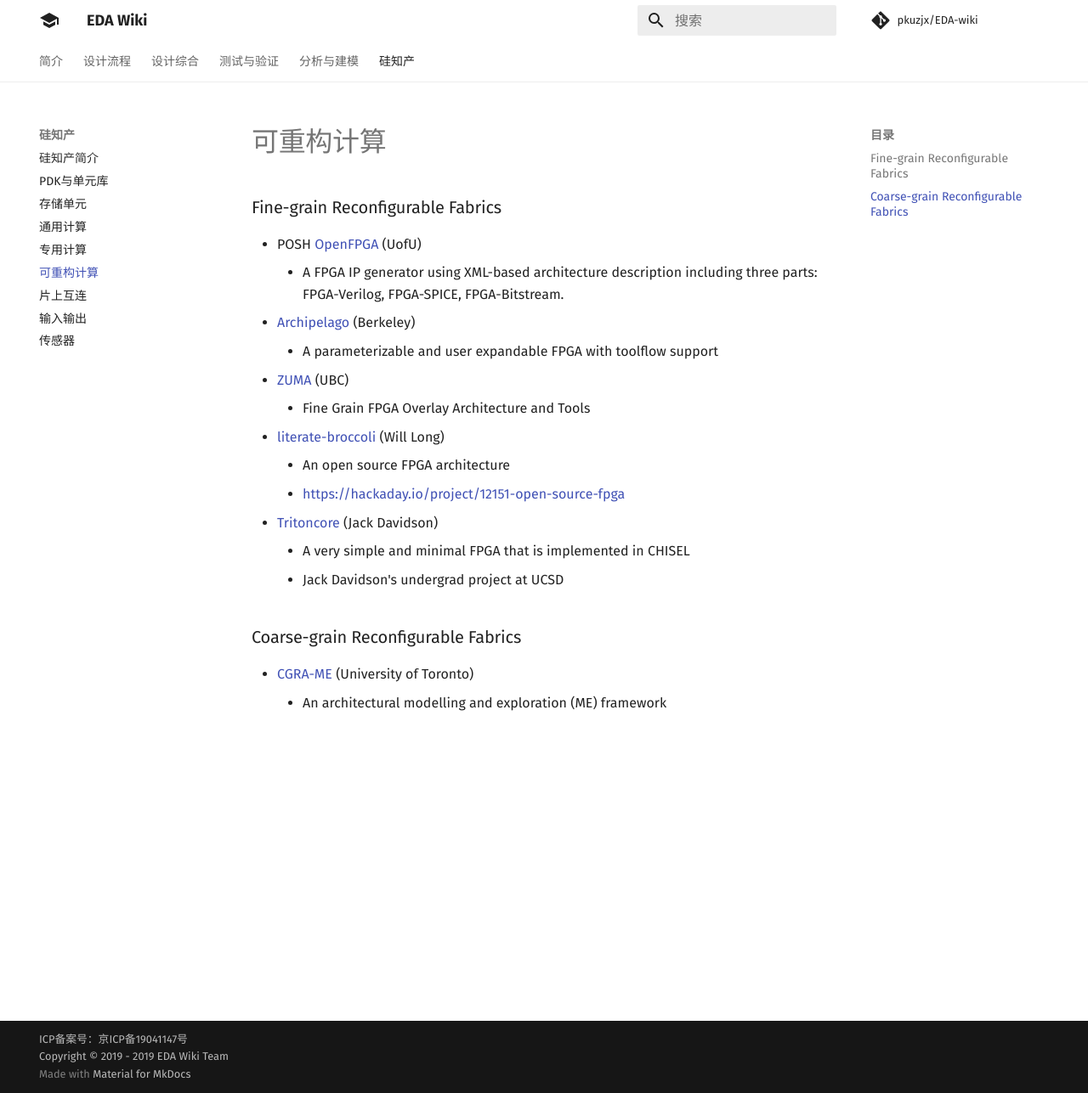
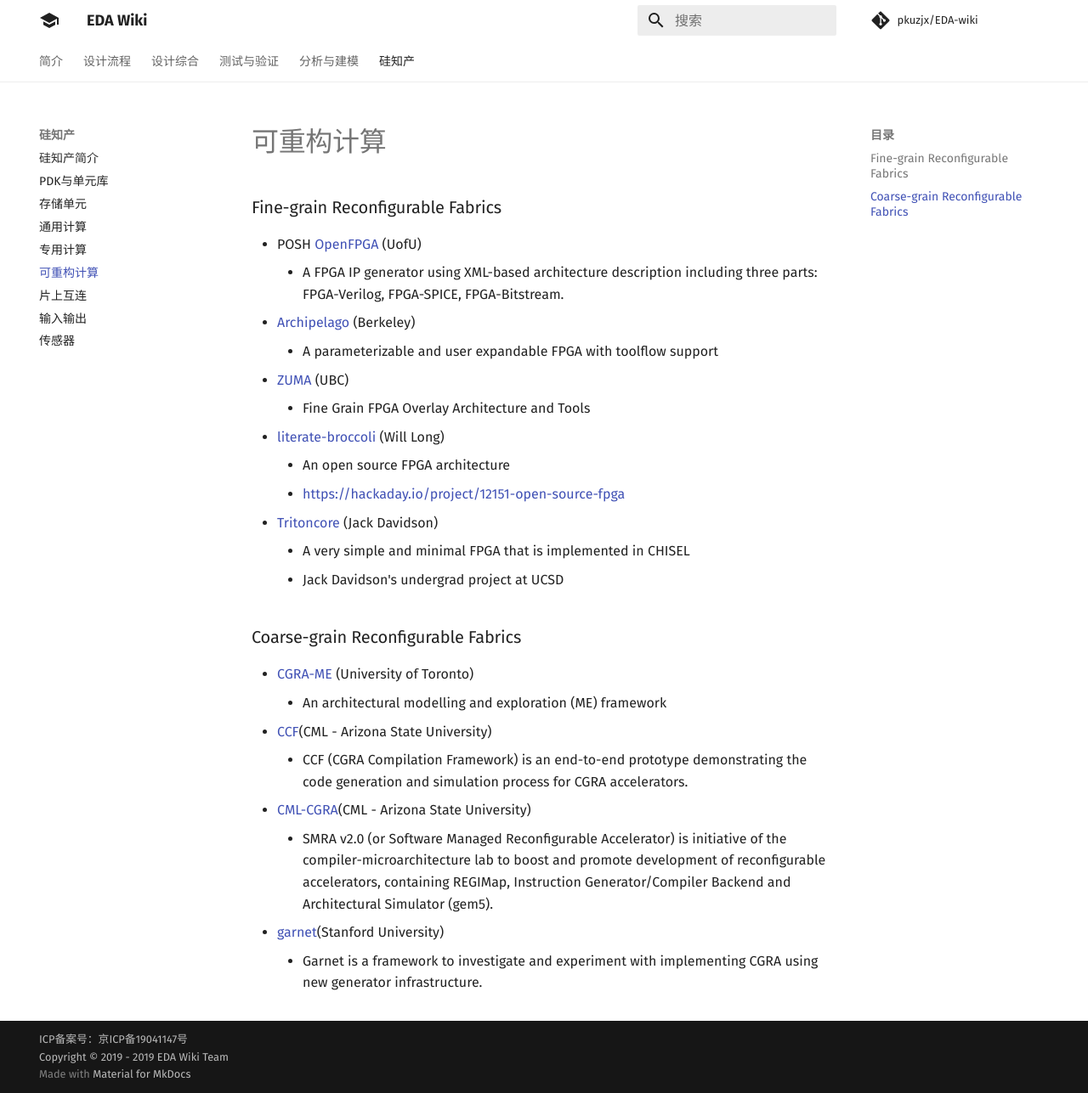
Before and after one commit to daitoto/EDA-wiki, an MkDocs documentation site: the page built from docs/sip/reconfig.md, in a window 1280 px wide and 1287 px high. Shown: the whole window at 85% size. Built offline with MkDocs 1.6.1 and Material for MkDocs 9.7.7, drawn with Linux system fonts in a browser that asks for light colours; comment, search, counter and statistics services are not loaded.

Commit message:
Update reconfig.md
Add Coarse-grain Reconfigurable Fabrics

```diff
--- a/docs/sip/reconfig.md
+++ b/docs/sip/reconfig.md
@@ -15,3 +15,9 @@
 ### Coarse-grain Reconfigurable Fabrics
  - [CGRA-ME](http://cgra-me.ece.utoronto.ca/) (University of Toronto)
    - An architectural modelling and exploration (ME) framework
+ - [CCF](https://github.com/cmlasu/ccf)(CML - Arizona State University)
+   - CCF (CGRA Compilation Framework) is an end-to-end prototype demonstrating the code generation and simulation process for CGRA accelerators.
+ - [CML-CGRA](https://github.com/hoangt/cml-cgra)(CML - Arizona State University)
+   - SMRA v2.0 (or Software Managed Reconfigurable Accelerator) is initiative of the compiler-microarchitecture lab to boost and promote development of reconfigurable accelerators, containing REGIMap, Instruction Generator/Compiler Backend and Architectural Simulator (gem5).
+ - [garnet](https://github.com/StanfordAHA/garnet)(Stanford University)
+   - Garnet is a framework to investigate and experiment with implementing CGRA using new generator infrastructure.
```
